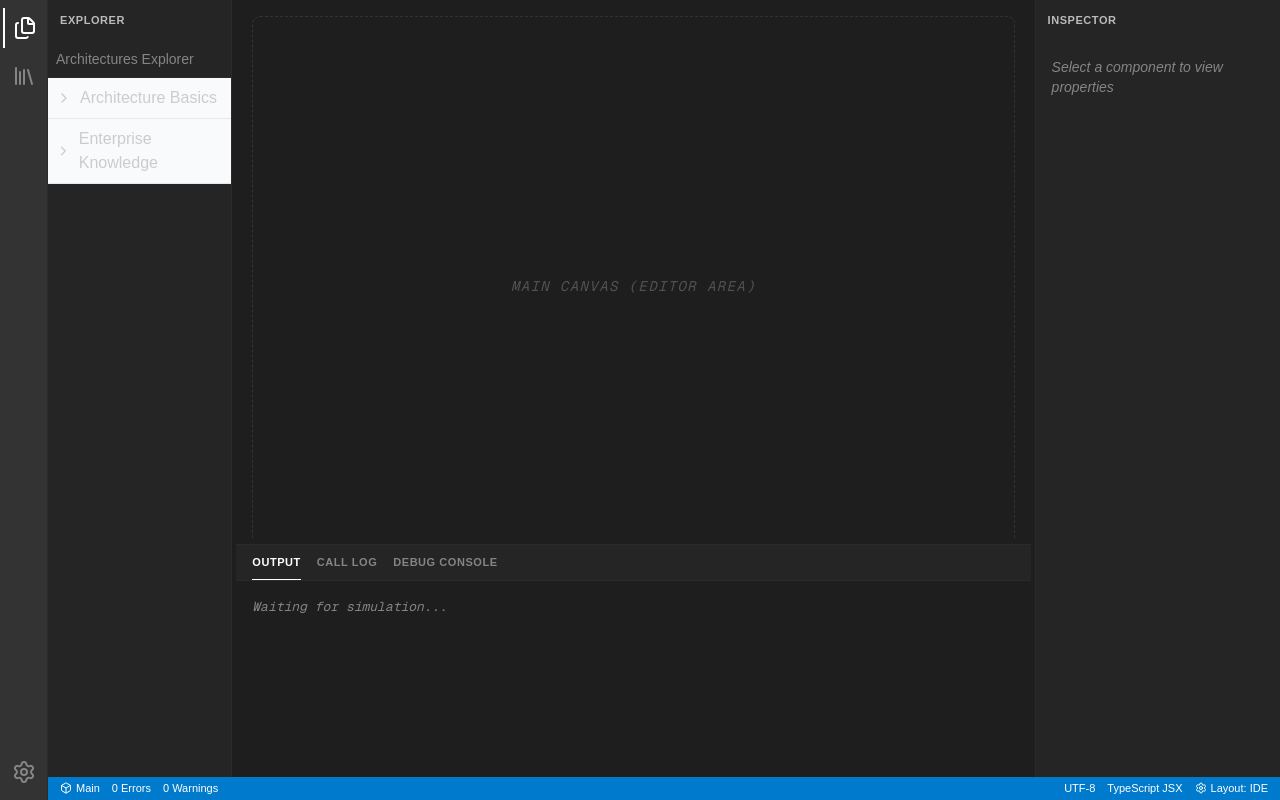
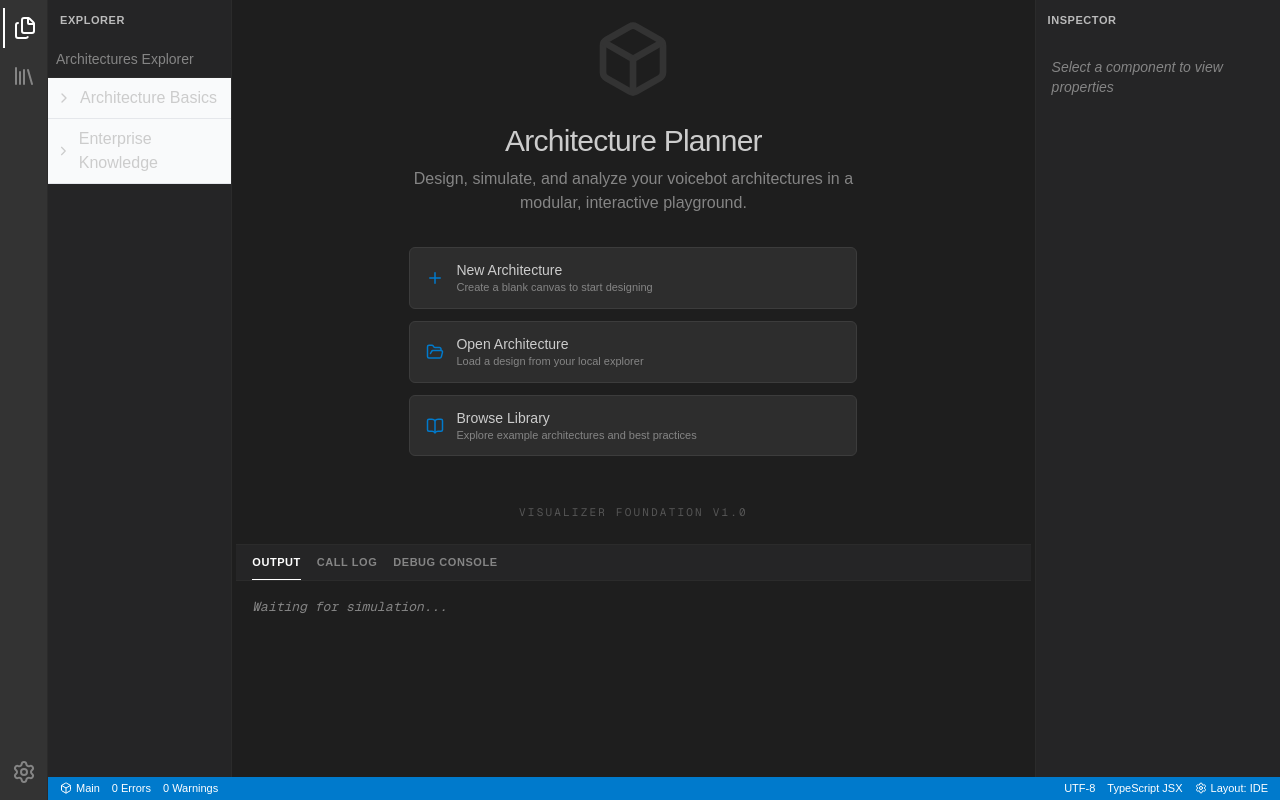
Before and after one commit to indoria/arch-planner-1, a Next.js app: page / in a window 1280 px wide. Built offline with nearby package versions, Linux system fonts and the light colour scheme.

Commit message:
fix(ui): enable BlankState visibility and functional 'New Architecture' button

```diff
--- a/app/page.tsx
+++ b/app/page.tsx
@@ -1,18 +1,30 @@
+'use client'
+
 import Shell from "@/components/Shell";
 import TabBar from "@/components/TabBar";
+import ArchitectureCanvas from "@/components/ArchitectureCanvas";
+import { useTabStore } from "@/store/useTabStore";
 
 export default function Home() {
+  const openTabs = useTabStore((state) => state.openTabs);
+  const activeTabId = useTabStore((state) => state.activeTabId);
+
   return (
     <Shell>
-      <div className="flex flex-col h-full">
-        <TabBar />
-        <div className="flex-1 overflow-hidden bg-[#1e1e1e]">
-          {/* This is where the React Flow canvas will live */}
-          <div className="flex flex-col items-center justify-center h-full text-[#858585] border border-dashed border-[#333333] m-4 rounded-lg">
-            <p className="text-sm opacity-50 italic font-mono uppercase tracking-widest">Main Canvas (Editor Area)</p>
+      {openTabs.length > 0 && (
+        <div className="flex flex-col h-full">
+          <TabBar />
+          <div className="flex-1 overflow-hidden">
+            {activeTabId ? (
+              <ArchitectureCanvas />
+            ) : (
+              <div className="flex items-center justify-center h-full text-[#858585] italic">
+                Select a tab to view architecture
+              </div>
+            )}
           </div>
         </div>
-      </div>
+      )}
     </Shell>
   );
 }
--- /dev/null
+++ b/components/BlankState.tsx
@@ -0,0 +1,66 @@
+'use client'
+
+import React from 'react'
+import { Box, Plus, FolderOpen, BookOpen } from 'lucide-react'
+import { useTabStore } from '@/store/useTabStore'
+
+export default function BlankState() {
+  const openTab = useTabStore((state) => state.openTab)
+
+  const handleNewArchitecture = () => {
+    openTab({
+      id: `new-${Date.now()}`,
+      title: 'Untitled Architecture',
+      content: {
+        nodes: [],
+        connections: []
+      }
+    })
+  }
+
+  return (
+    <div className="flex flex-col items-center justify-center h-full bg-[#1e1e1e] text-[#cccccc] p-8 select-none" data-testid="blank-state">
+      <div className="flex flex-col items-center max-w-md w-full">
+        <Box size={80} className="mb-6 text-[#333333]" />
+
+        <h1 className="text-3xl font-light tracking-tight mb-2">Architecture Planner</h1>
+        <p className="text-[#858585] text-center mb-8">
+          Design, simulate, and analyze your voicebot architectures in a modular, interactive playground.
+        </p>
+
+        <div className="grid grid-cols-1 gap-3 w-full">
+          <button
+            onClick={handleNewArchitecture}
+            className="flex items-center gap-3 px-4 py-3 bg-[#2d2d2d] hover:bg-[#37373d] transition-colors rounded-md border border-[#3c3c3c] text-sm group"
+          >
+            <Plus size={18} className="text-[#007acc]" />
+            <div className="flex flex-col items-start">
+              <span className="font-medium">New Architecture</span>
+              <span className="text-[11px] text-[#858585]">Create a blank canvas to start designing</span>
+            </div>
+          </button>
+
+          <button className="flex items-center gap-3 px-4 py-3 bg-[#2d2d2d] hover:bg-[#37373d] transition-colors rounded-md border border-[#3c3c3c] text-sm group">
+            <FolderOpen size={18} className="text-[#007acc]" />
+            <div className="flex flex-col items-start">
+              <span className="font-medium">Open Architecture</span>
+              <span className="text-[11px] text-[#858585]">Load a design from your local explorer</span>
+            </div>
+          </button>
+
+          <button className="flex items-center gap-3 px-4 py-3 bg-[#2d2d2d] hover:bg-[#37373d] transition-colors rounded-md border border-[#3c3c3c] text-sm group">
+            <BookOpen size={18} className="text-[#007acc]" />
+            <div className="flex flex-col items-start">
+              <span className="font-medium">Browse Library</span>
+              <span className="text-[11px] text-[#858585]">Explore example architectures and best practices</span>
+            </div>
+          </button>
+        </div>
+      </div>
+
+      <div className="mt-12 text-[11px] text-[#555555] font-mono uppercase tracking-[0.2em]">
+        Visualizer Foundation v1.0
+      </div>
+    </div>
+  )
+}
```
Also changed, not shown: 1 other file (tests, documents, lock files or other folders).
